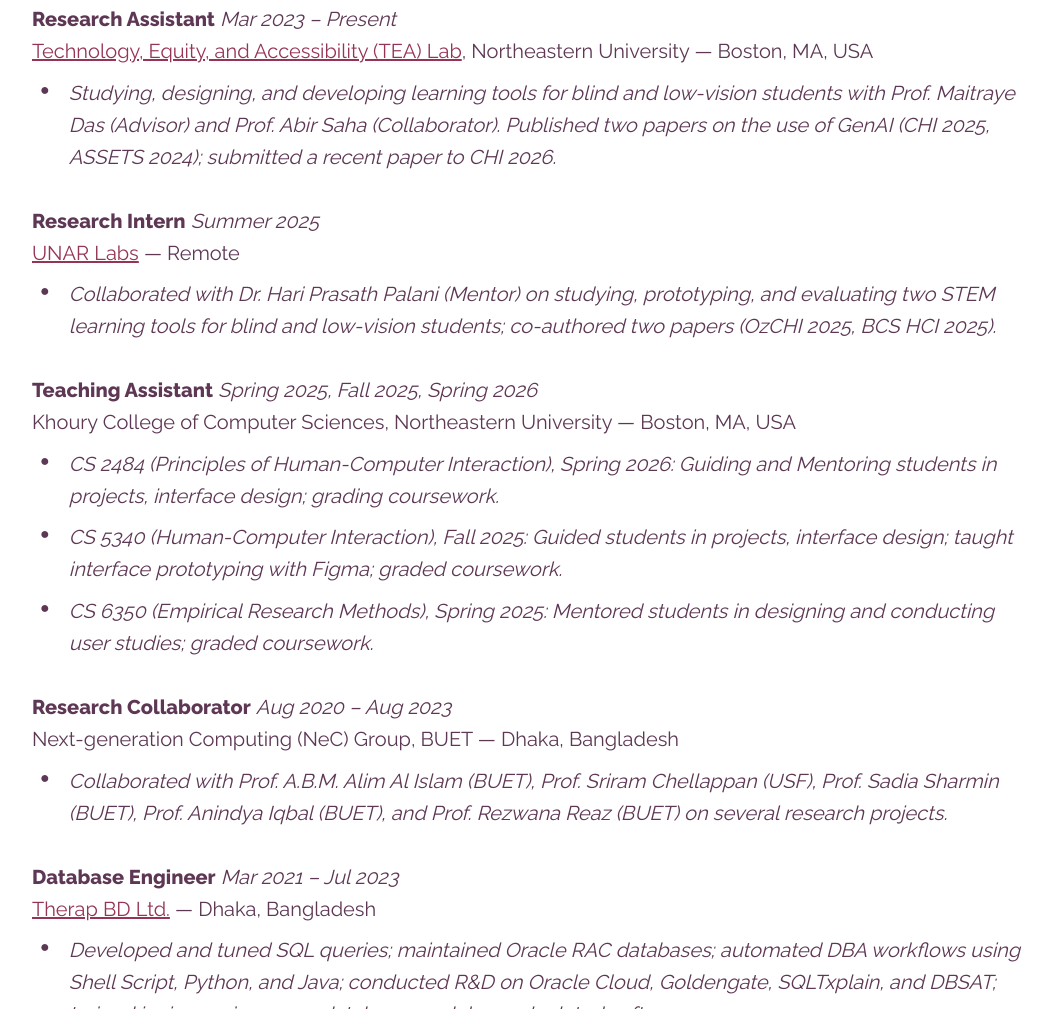
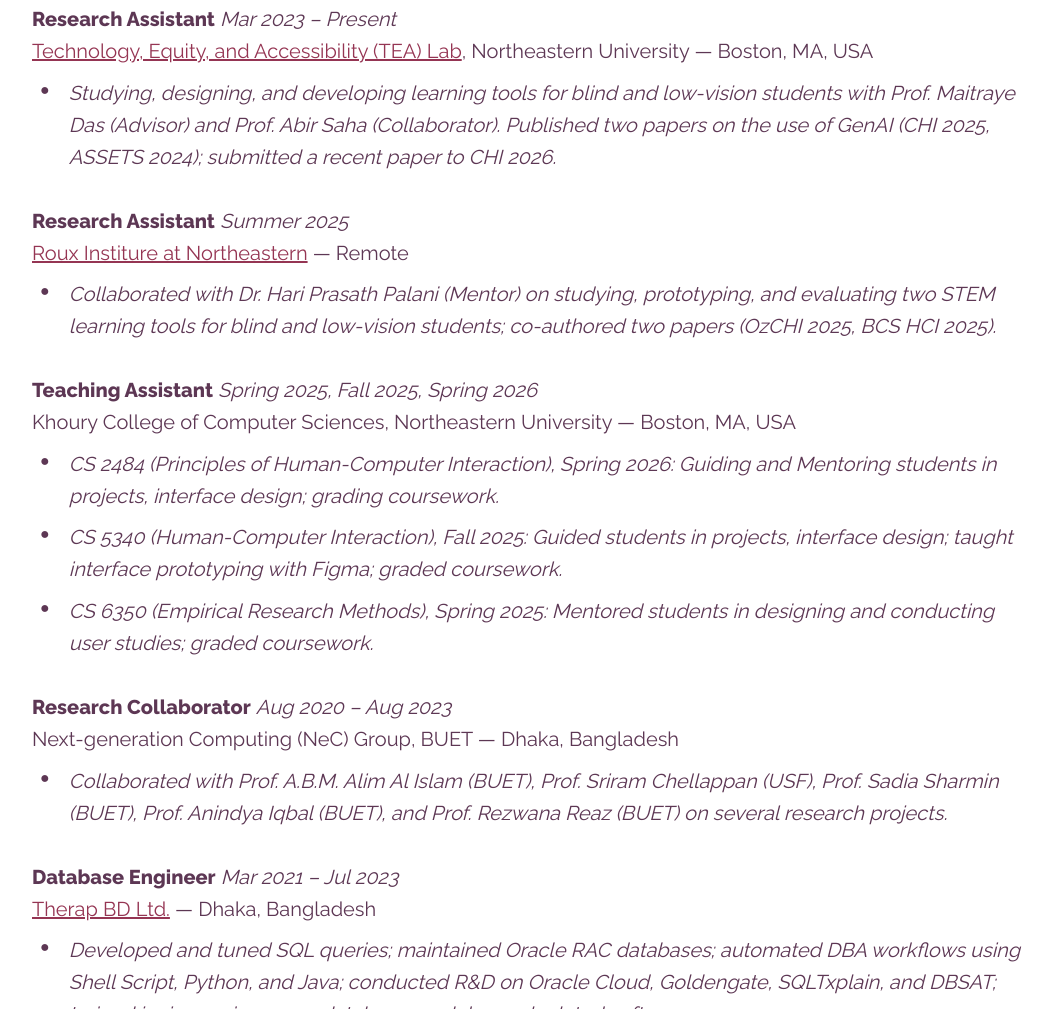
Before and after one commit to RudaibaAdnin/rudaibaadnin.github.io, a plain HTML site: page index.html in a window 1280 px wide. Shown: the part 4081-5090 px from the top of the page, without its empty margins (108-1161 px from the left). Drawn offline with Linux system fonts and the light colour scheme.

Commit message:
Change 'Research Intern' to 'Research Assistant'

```diff
--- a/index.html
+++ b/index.html
@@ -714,9 +714,9 @@
           </li>
 
           <li>
-            <strong>Research Intern</strong>
+            <strong>Research Assistant</strong>
             <span class="exp-date">Summer 2025</span><br />
-            <a href="https://www.unarlabs.com/">UNAR Labs</a> — Remote
+            <a href="https://roux.northeastern.edu/people/hari-palani">Roux Institure at Northeastern</a> — Remote
             <ul class="exp-details">
               <li>
                 <em
```
